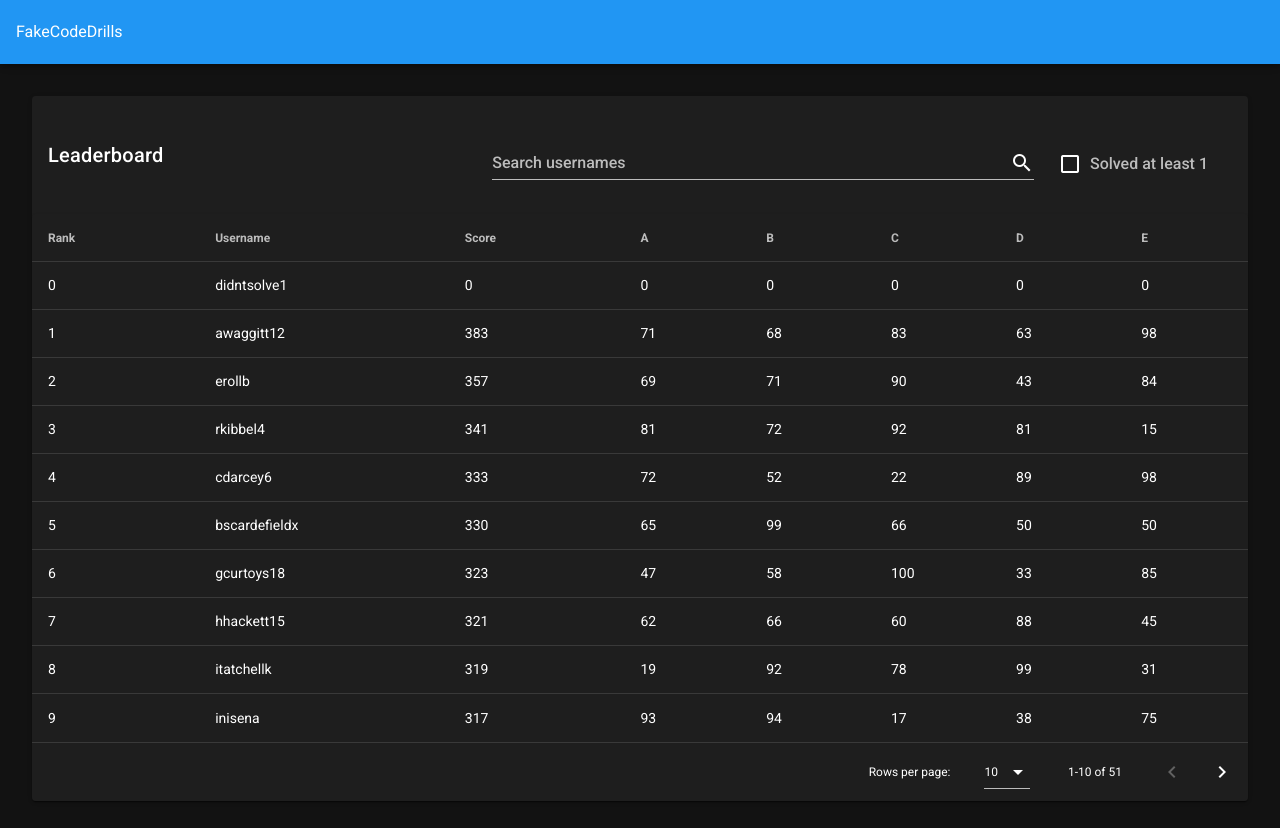
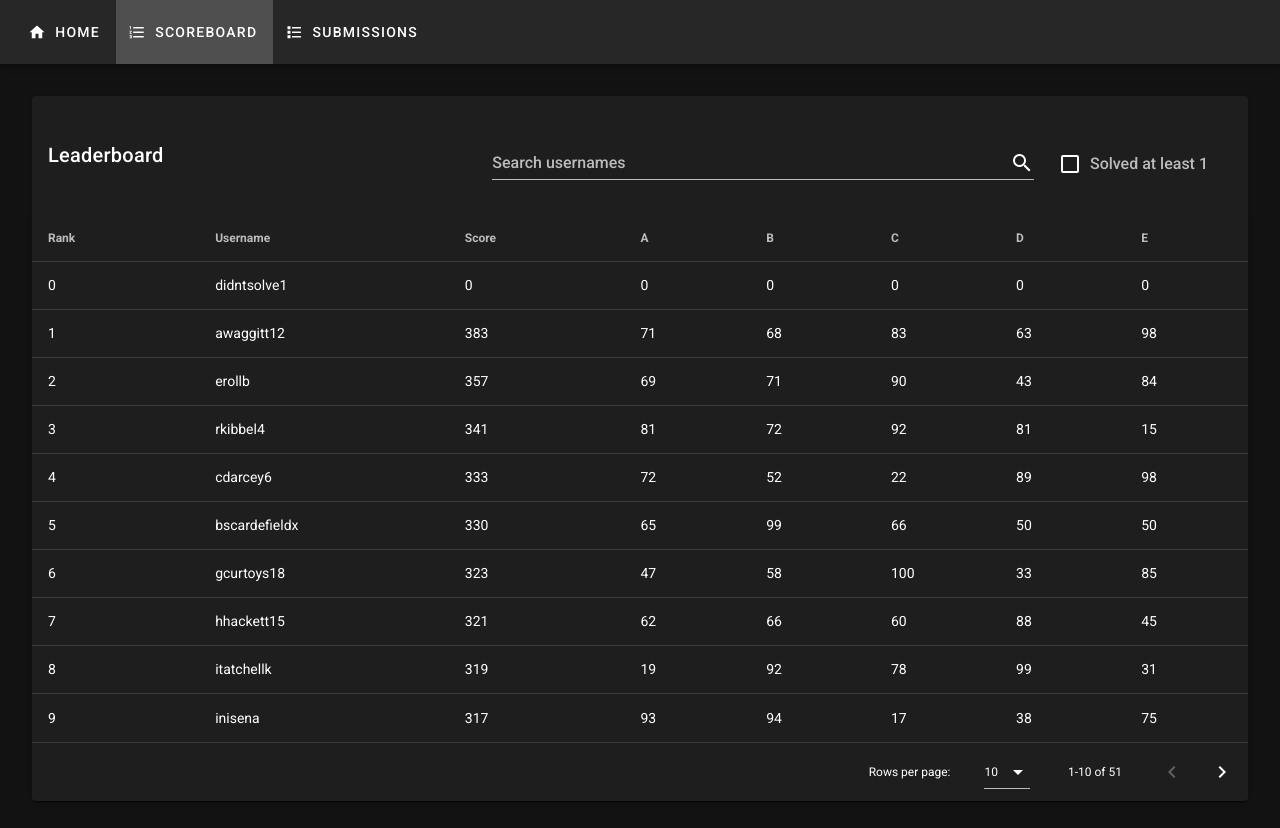
Before and after one commit to sadn1ck/task-codedrills, a Vue app: page /scoreboard in a window 1280 px wide. Shown: the top 828 px of the page. Built offline with nearby package versions, Linux system fonts and the light colour scheme.

Commit message:
feat: navbar added to app.vue
Signed-off-by: Anik Das <anikdas0811@gmail.com>

```diff
--- a/src/App.vue
+++ b/src/App.vue
@@ -1,16 +1,6 @@
 <template>
   <v-app>
-    <v-app-bar
-      app
-      color="primary"
-      dark
-    >
-      <div class="d-flex align-center">
-        FakeCodeDrills
-      </div>
-      <v-spacer></v-spacer>
-    </v-app-bar>
-
+    <Navbar />
     <v-main>
       <router-view/>
     </v-main>
@@ -19,10 +9,11 @@
 
 <script lang="ts">
 import Vue from 'vue';
+import Navbar from '@/components/Navbar.vue';
 
 export default Vue.extend({
   name: 'App',
-
+  components: { Navbar },
   data: () => ({
     //
   }),
```
